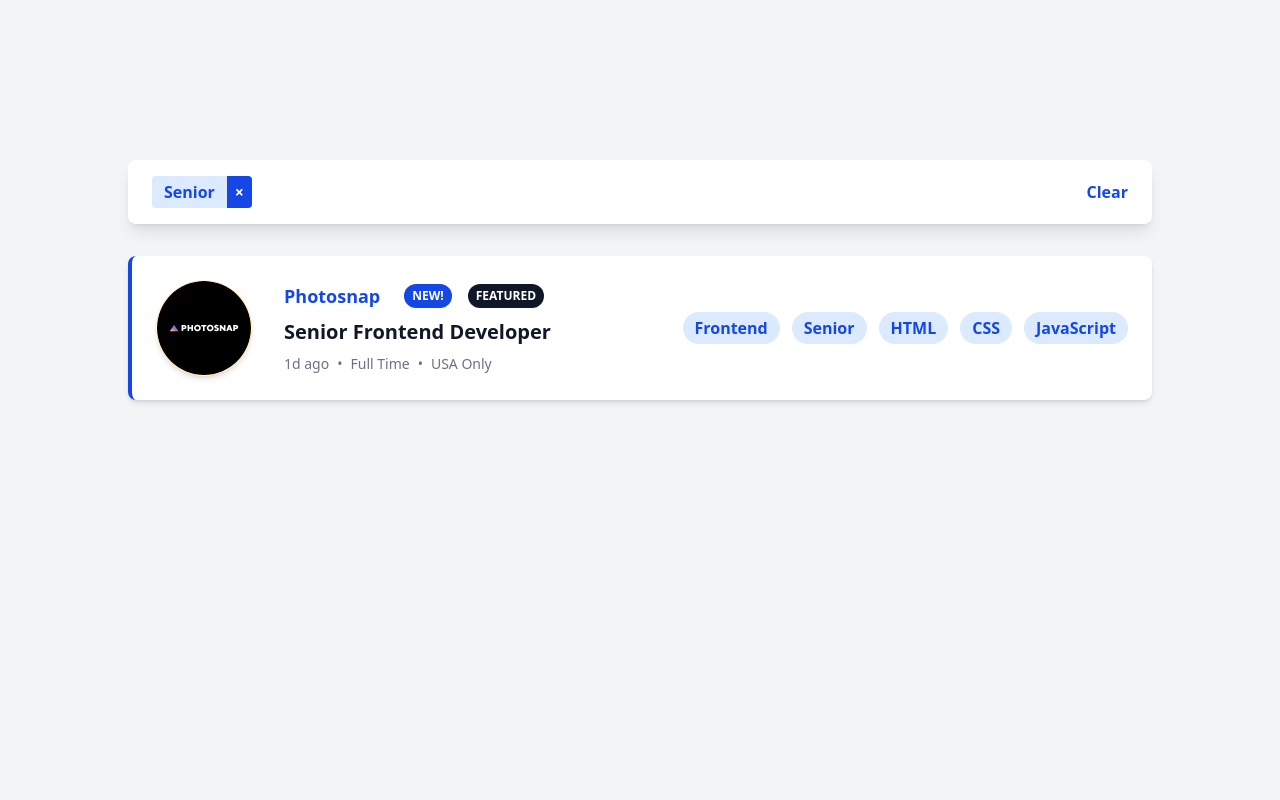
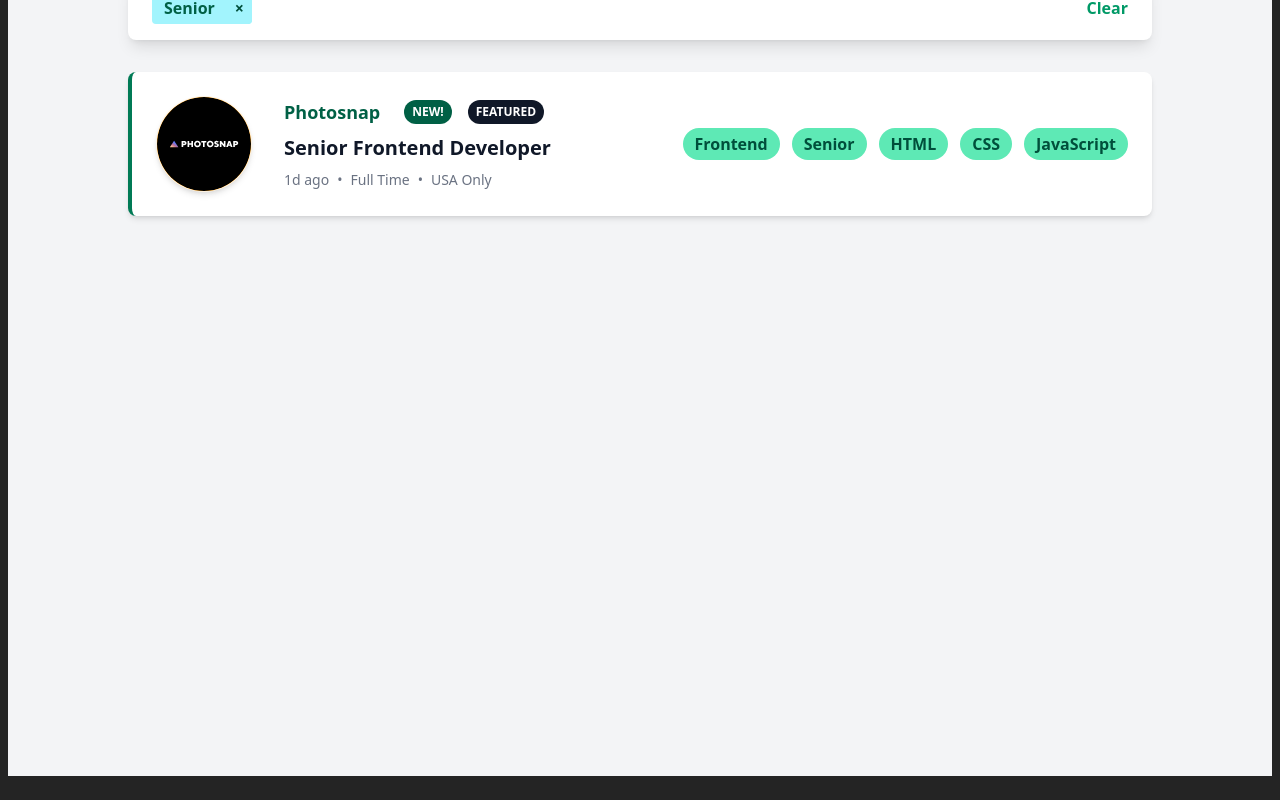
Before and after one commit to Titus-waititu/Job-Listing, a React (Vite) app: page / in a window 1280 px wide. Both pictures are taken after a click on the button "Senior". Built offline with nearby package versions, Linux system fonts and the light colour scheme.

Commit message:
Refactor filter functionality and update styling in JobCard and JobList components

```diff
--- a/src/App.tsx
+++ b/src/App.tsx
@@ -8,41 +8,33 @@ function App() {
   const [jobs] = useState<JobData[]>(Data);
   const [filters, setFilters] = useState<FilterType[]>([]);
 
-  // Add filter if not already present
   const addFilter = (filter: FilterType) => {
     if (!filters.includes(filter)) {
       setFilters([...filters, filter]);
     }
   };
 
-  // Remove a filter
   const removeFilter = (filter: FilterType) => {
     setFilters(filters.filter((f) => f !== filter));
   };
 
-  // Clear all filters
   const clearFilters = () => setFilters([]);
 
-  // When a tag is clicked on a job card
   const handleJobTagClick = (tag: FilterType) => {
     addFilter(tag);
   };
 
   return (
-    <div className="min-h-screen bg-gray-100 font-sans">
-      {/* Header */}
-      <header className="w-full h-36 bg-desktop-header bg-cover bg-center md:h-48">
-        {/* You can use bg-[url('/path/to/bg-header-desktop.svg')] if Tailwind config is extended */}
-      </header>
-      {/* Filter Bar */}
+    <div className="min-h-screen bg-gray-100 font-sans m-2">
+
       {filters.length > 0 && (
         <div className="relative z-10 -mt-8 mb-8 mx-auto w-11/12 max-w-5xl bg-white shadow-lg rounded-lg flex flex-wrap items-center px-6 py-4">
           <div className="flex flex-wrap gap-4 flex-1">
             {filters.map((filter) => (
-              <span key={filter} className="flex items-center bg-blue-100 text-blue-700 font-semibold rounded overflow-hidden">
+              <span key={filter} className="flex items-center bg-cyan-200 text-emerald-800 font-semibold rounded overflow-hidden">
                 <span className="px-3 py-1">{filter}</span>
                 <button
-                  className="bg-blue-700 hover:bg-blue-900 text-white px-2 py-1"
+                  className="bg-cyan-200 hover:bg-black text-emerald-900 px-2 py-1"
                   onClick={() => removeFilter(filter)}
                   aria-label={`Remove ${filter}`}
                 >
@@ -52,7 +44,7 @@ function App() {
             ))}
           </div>
           <button
-            className="ml-6 text-blue-700 hover:underline font-bold"
+            className="ml-6 text-emerald-600 hover:underline font-bold"
             onClick={clearFilters}
           >
             Clear
--- a/src/components/JobCard.tsx
+++ b/src/components/JobCard.tsx
@@ -16,7 +16,7 @@ const JobCard = ({ job, onTagClick }: JobCardProps) => {
   return (
     <div
       className={`relative bg-white shadow-md rounded-lg p-6 flex flex-col md:flex-row md:items-center border-l-4 ${
-        job.featured ? "border-blue-700" : "border-transparent"
+        job.featured ? "border-emerald-700" : "border-transparent"
       } transition-shadow duration-300`}
     >
       <img
@@ -27,11 +27,11 @@ const JobCard = ({ job, onTagClick }: JobCardProps) => {
       />
       <div className="flex-1 flex flex-col gap-2 mt-4 md:mt-0">
         <div className="flex items-center gap-4">
-          <h3 className="text-blue-700 font-bold text-lg mr-2">
+          <h3 className="text-emerald-800  font-bold text-lg mr-2">
             {job.company}
           </h3>
           {job.new && (
-            <span className="uppercase text-xs bg-blue-700 text-white rounded-full px-2 py-1 font-bold">
+            <span className="uppercase text-xs bg-emerald-800  text-white rounded-full px-2 py-1 font-bold">
               New!
             </span>
           )}
@@ -56,7 +56,7 @@ const JobCard = ({ job, onTagClick }: JobCardProps) => {
         {tags.map((tag) => (
           <button
             key={tag}
-            className="bg-blue-100 text-blue-700 font-semibold px-3 py-1 rounded-full hover:bg-blue-700 hover:text-white transition"
+            className="bg-emerald-300 text-emerald-900 font-semibold px-3 py-1 rounded-full hover:bg-emerald-800 hover:text-white transition"
             onClick={() => onTagClick(tag)}
           >
             {tag}
--- a/src/components/JobList.tsx
+++ b/src/components/JobList.tsx
@@ -15,8 +15,8 @@ export default function JobList({ jobs, filters, onJobClick }: JobListProps) {
 
   if (filteredJobs.length === 0) {
     return (
-      <div className="text-center py-12">
-        <div className="w-16 h-16 mx-auto mb-4 rounded-full bg-gray-100 flex items-center justify-center">
+      <div className="text-center">
+        <div className=" mb-4 rounded-full bg-gray-100 flex items-center justify-center">
           <svg
             className="w-8 h-8 text-gray-400"
             fill="none"
```
